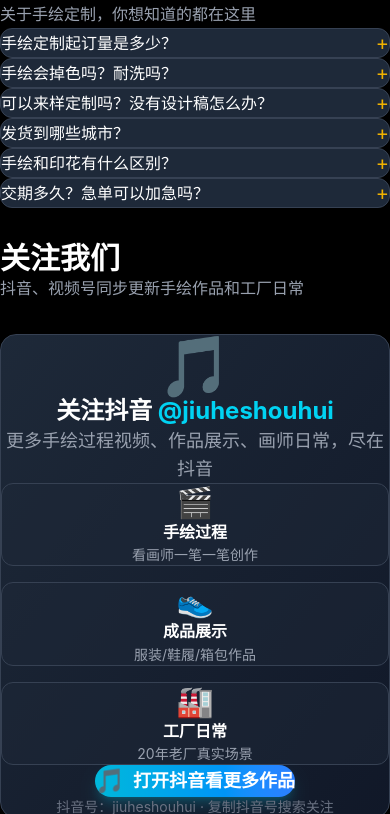
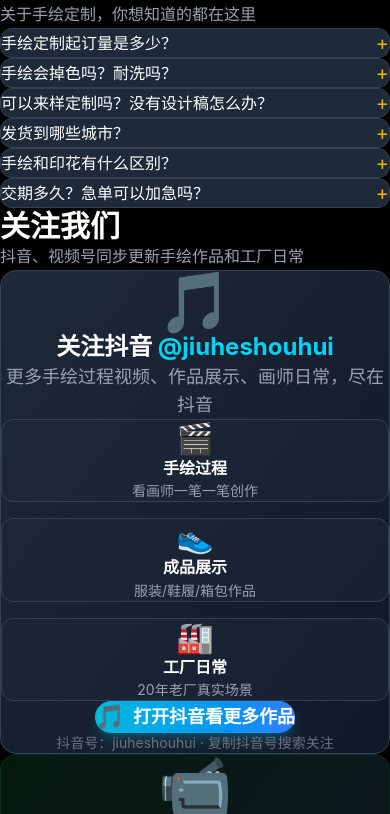
Before and after one commit to 419566896-pixel/jiuhe-handpaint, a Next.js app: page / in a window 390 px wide. Shown: the part 4621-5435 px from the top of the page. Built offline with nearby package versions, Linux system fonts and the light colour scheme.

Commit message:
fix: 桌面端恢复OK版本 + 手机端独立单栏
- 桌面端(lg:): 保持inline style双栏布局不变
- 手机端(<lg:): 独立单栏排列(faq→社交→预约)
- 两套布局互不干扰
- 测试适配双表单场景

```diff
--- a/app/globals.css
+++ b/app/globals.css
@@ -97,32 +97,3 @@
 ::-webkit-scrollbar-thumb:hover {
   background: #666;
 }
-
-/* FAQ + 预约 + 社交 并排布局 */
-.bottom-grid {
-  display: grid;
-  gap: 2rem;
-}
-
-/* 手机端：单栏 */
-.bottom-grid {
-  grid-template-columns: 1fr;
-  grid-template-areas:
-    "faq"
-    "social"
-    "contact";
-}
-
-/* 桌面端：双栏 */
-@media (min-width: 1024px) {
-  .bottom-grid {
-    grid-template-columns: 1fr 1fr;
-    grid-template-areas:
-      "faq    social"
-      "contact social";
-  }
-}
-
-.area-faq { grid-area: faq; }
-.area-social { grid-area: social; }
-.area-contact { grid-area: contact; }
--- a/app/page.tsx
+++ b/app/page.tsx
@@ -296,16 +296,47 @@
       <AnimateOnScroll>
       <section className="py-12 md:py-20 bg-black border-t border-gray-800">
         <div className="px-4 md:px-8">
-          <div className="bottom-grid">
+          {/* 手机端单栏 */}
+          <div className="lg:hidden space-y-8">
+            <div id="faq">
+              <h2 className="text-3xl md:text-4xl font-bold mb-4 text-white">常见问题</h2>
+              <p className="text-gray-400 mb-8">关于手绘定制，你想知道的都在这里</p>
+              <FAQ />
+            </div>
+            <div>
+              <h2 className="text-3xl md:text-4xl font-bold mb-4 text-white">关注我们</h2>
+              <p className="text-gray-400 mb-8">抖音、视频号同步更新手绘作品和工厂日常</p>
+            </div>
+            <DouyinSection />
+            <VideoChannelSection />
+            <div id="contact">
+              <h2 className="text-2xl md:text-3xl font-bold mb-4 text-white">预约打样</h2>
+              <p className="text-gray-400 mb-6">48小时内回复</p>
+              <ContactForm />
+              <div className="mt-6 pt-6 border-t border-gray-700">
+                <p className="text-gray-400 text-base">手机/微信：<span className="text-white font-semibold">13168873754</span></p>
+              </div>
+            </div>
+          </div>
+
+          {/* 桌面端双栏（之前OK的版本） */}
+          <div
+            className="hidden lg:grid gap-8"
+            style={{
+              gridTemplateColumns: '1fr 1fr',
+              gridTemplateRows: 'auto auto',
+              gridTemplateAreas: '"faq social" "contact social"',
+            }}
+          >
             {/* 左上：常见问题 */}
-            <div id="faq" className="area-faq">
+            <div id="faq" style={{ gridArea: 'faq' }}>
               <h2 className="text-3xl md:text-4xl font-bold mb-4 text-white">常见问题</h2>
               <p className="text-gray-400 mb-8">关于手绘定制，你想知道的都在这里</p>
               <FAQ />
             </div>
 
             {/* 右侧：抖音 + 视频号（跨两行） */}
-            <div className="flex flex-col gap-8 area-social">
+            <div className="flex flex-col gap-8" style={{ gridArea: 'social' }}>
               <div>
                 <h2 className="text-3xl md:text-4xl font-bold mb-4 text-white">关注我们</h2>
                 <p className="text-gray-400 mb-8">抖音、视频号同步更新手绘作品和工厂日常</p>
@@ -315,7 +346,7 @@
             </div>
 
             {/* 左下：预约打样 */}
-            <div id="contact" className="area-contact">
+            <div id="contact" style={{ gridArea: 'contact' }}>
               <h2 className="text-2xl md:text-3xl font-bold mb-4 text-white">预约打样</h2>
               <p className="text-gray-400 mb-6">48小时内回复</p>
               <ContactForm />
```
Also changed, not shown: 1 other file (tests, documents, lock files or other folders).
